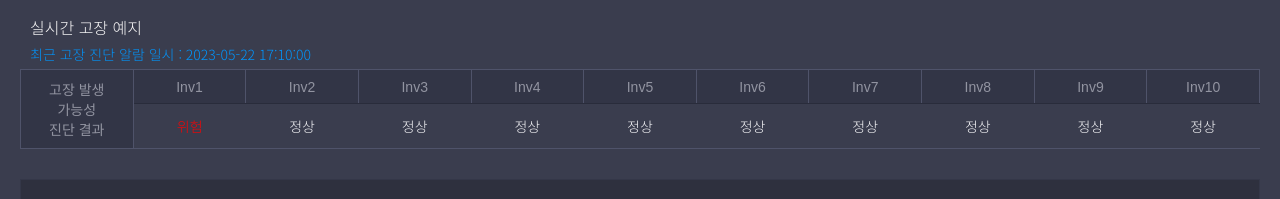
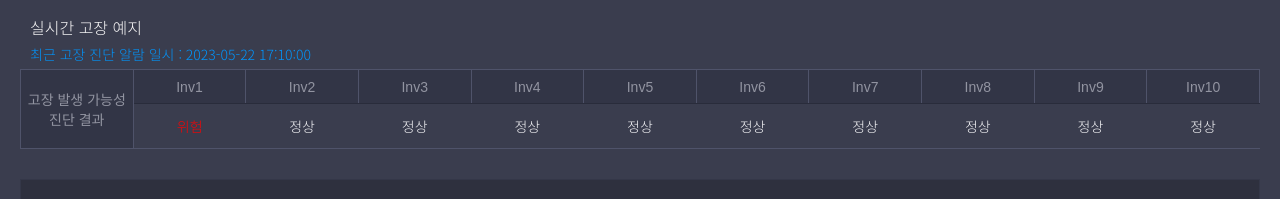
Before and after one commit to rhkanrdl/solar-inner, a plain HTML site: page index.html in a window 1280 px wide. Shown: the part 1020-1219 px from the top of the page. Drawn offline with Linux system fonts and the light colour scheme; a web font is replaced by a local one.

Commit message:
텍스트 수정

```diff
--- a/index.html
+++ b/index.html
@@ -122,9 +122,7 @@
                     <tbody>
                         <tr>
                             <th rowspan="2">
-                                <span>고장 발생</span>
-                                <span>가능성</span>
-                                <span>진단 결과</span>
+                                고장 발생 가능성 진단 결과
                             </th>
                             <th>Inv1</th>
                             <th>Inv2</th>
```
